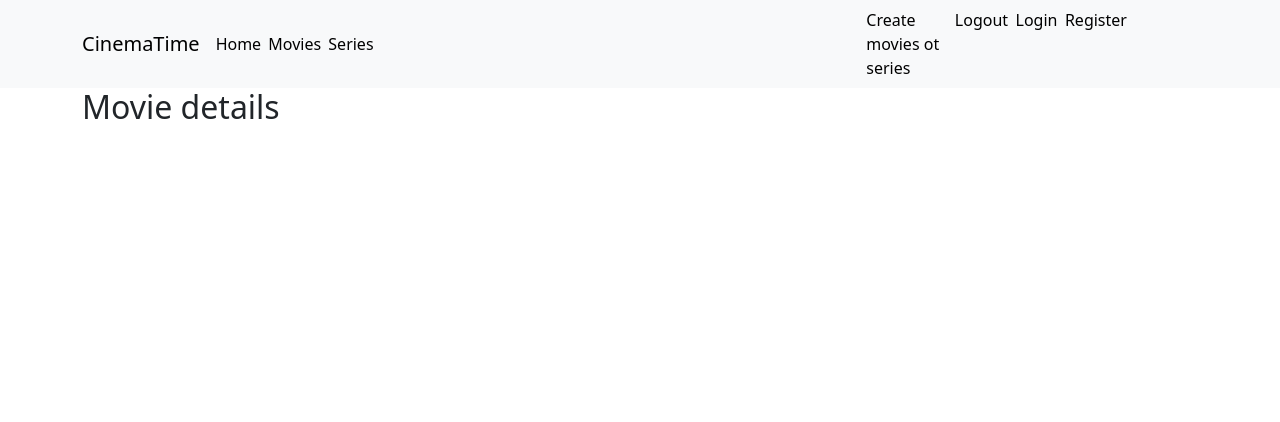
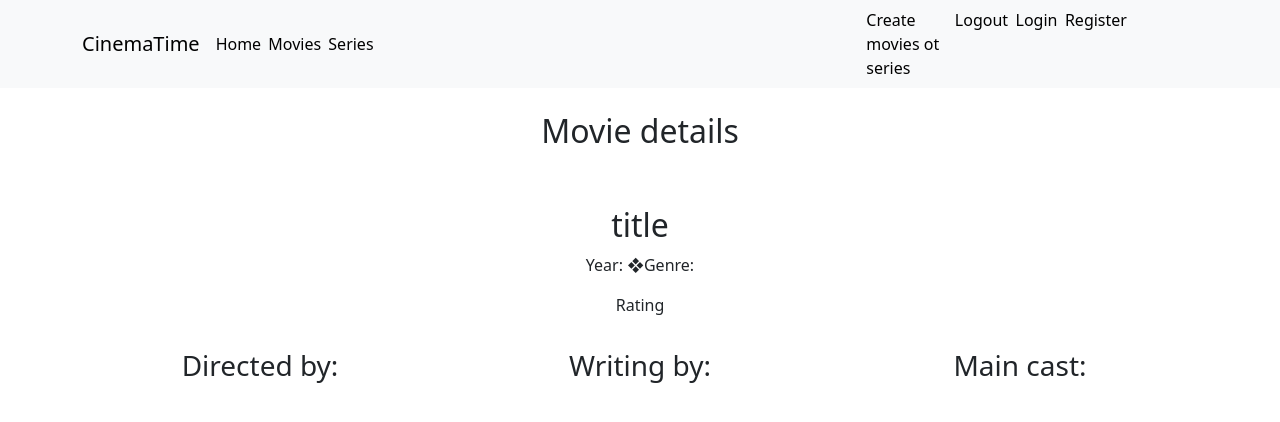
Before and after one commit to KateNK98/cinema-time, a React (Vite) app in the folder client/: page /movies/1/details in a window 1280 px wide. Shown: the top 422 px of the page. Built offline with nearby package versions, Linux system fonts and the light colour scheme.

Commit message:
Add html for movie details

```diff
--- a/client/src/components/movies-list/movies-list-item/movies-details/MovieDetails.jsx
+++ b/client/src/components/movies-list/movies-list-item/movies-details/MovieDetails.jsx
@@ -1,7 +1,38 @@
 export default function MovieDetails() {
     return(
-        <>
-        <h2>Movie details</h2>
-        </>
+        <div className="text-center mt-4">
+            <h2>Movie details</h2>
+            <div className="row">
+                <div className="col">
+                    <img className="mb-5" />
+                    <div className="row">
+                        <div className="col">
+                            <h2>title</h2>
+                            <p>Year: &#x2756;Genre: </p>
+                            <p>Rating</p>
+                        </div>
+                    </div>
+                    <div className="row">
+                        <div className="col">
+                            <p></p>
+                        </div>
+                    </div>
+                    <div className="row">
+                        <div className="col">
+                            <h3>Directed by:</h3>
+                            <p></p>
+                        </div>
+                        <div className="col">
+                            <h3>Writing by:</h3>
+                            <p></p>
+                        </div>
+                        <div className="col">
+                            <h3>Main cast:</h3>
+                            <p></p>
+                        </div>
+                    </div>
+                </div>
+            </div>
+        </div>
     )
 }
```
